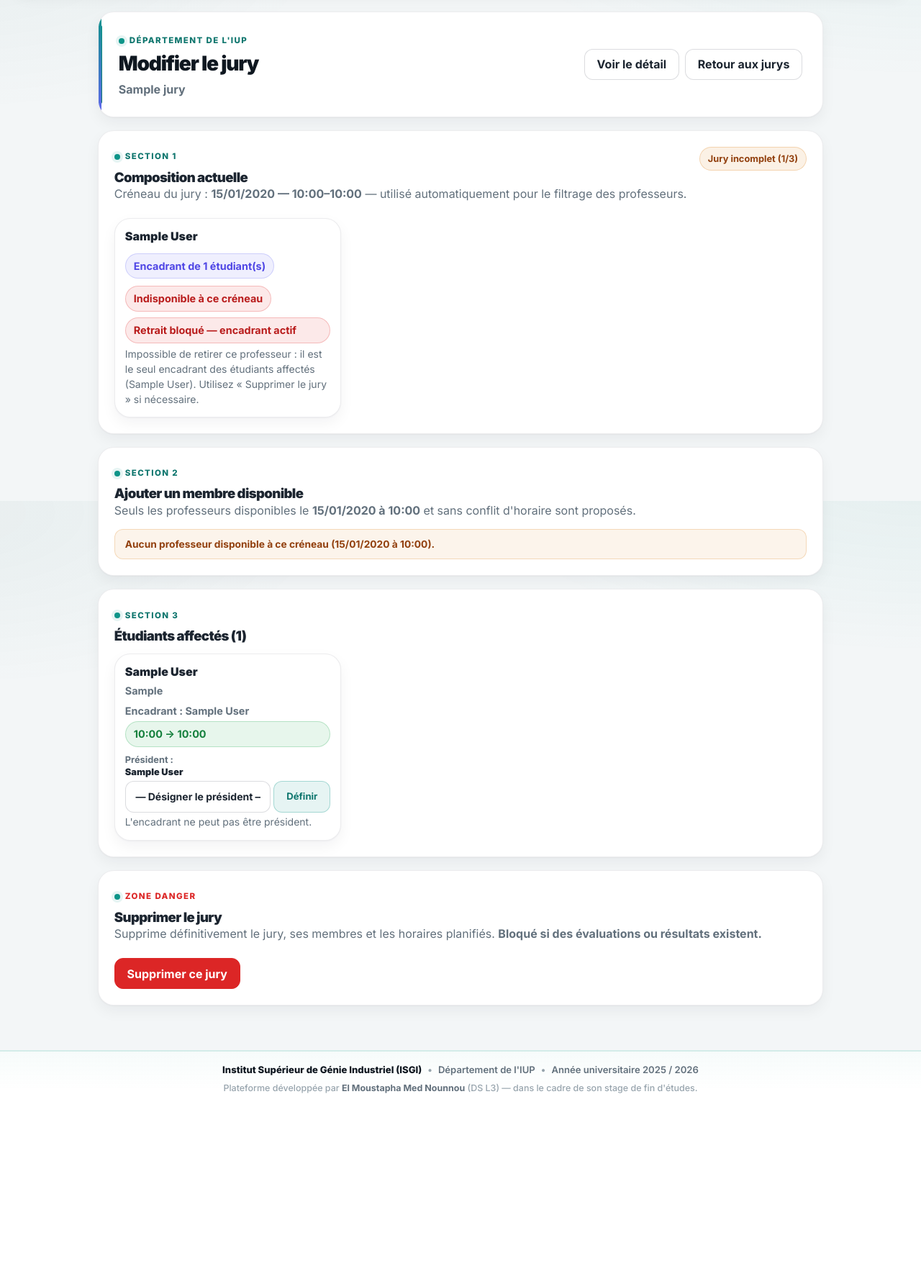
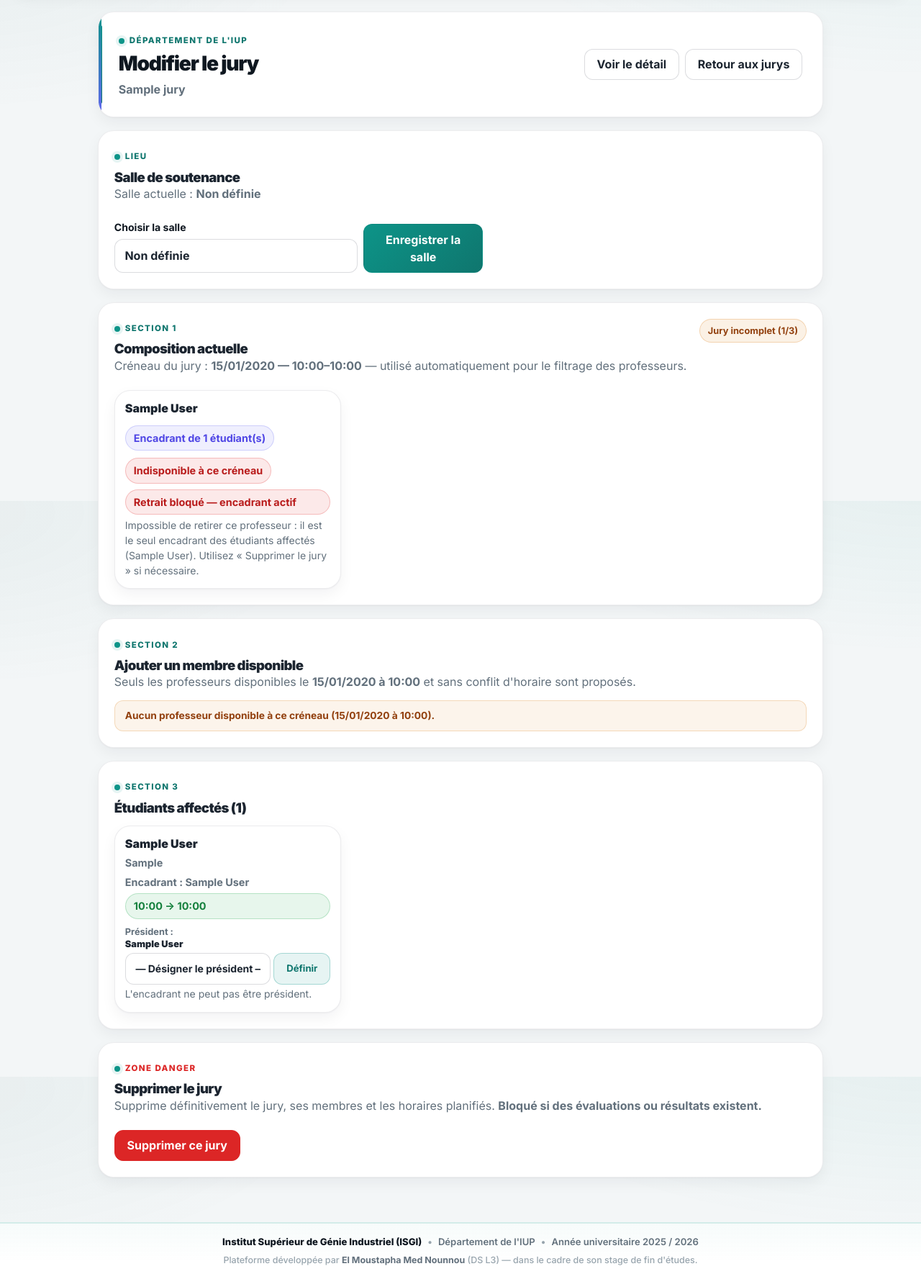
Before and after one commit to umr-ames/IUP_soutenance, a Django app: page /soutenances/admin/jurys/1/edit/ in a window 1280 px wide. Shown: the part 104-1881 px from the top of the page at 72% size. Before the commit the page ends 1623 px from the top, so only its background shows below. Run offline with Django 5.2, Linux system fonts and the light colour scheme; a user stored in the database is signed in; tables that the repository leaves empty hold one stand-in row (values such as "Sample post"); data that the repository does not hold is empty.

Commit message:
Jury : salle de soutenance + acceptation/refus rapide des demandes (chef de departement)
1) Nouveau champ salle sur le jury (Amphi, Salle 1/2/3/7/8/10), editable depuis
   la page de modification du jury, affiche cote etudiant, professeur, detail et
   dans la notification de planification.
4) Le chef de departement peut accepter/refuser une demande directement depuis
   la liste (sans ouvrir le dossier) pour les demandes validees par l'encadrant,
   + bouton « Tout accepter » pour toutes les demandes en attente du departement.
   Notifications etudiant a chaque decision.

Co-Authored-By: Claude Opus 4.8 <noreply@anthropic.com>

```diff
--- a/soutenances/models.py
+++ b/soutenances/models.py
@@ -260,8 +260,23 @@ class PFERequest(models.Model):
 
 
 class Jury(models.Model):
+    SALLE_CHOICES = [
+        ("", "Non définie"),
+        ("Amphi", "Amphi"),
+        ("Salle 1", "Salle 1"),
+        ("Salle 2", "Salle 2"),
+        ("Salle 3", "Salle 3"),
+        ("Salle 7", "Salle 7"),
+        ("Salle 8", "Salle 8"),
+        ("Salle 10", "Salle 10"),
+    ]
+
     name = models.CharField(max_length=255)
     defense_date = models.DateField()
+    salle = models.CharField(
+        max_length=20, choices=SALLE_CHOICES, blank=True, default="",
+        verbose_name="Salle",
+    )
     is_validated = models.BooleanField(default=False)
     created_at = models.DateTimeField(auto_now_add=True)
 
--- a/soutenances/urls.py
+++ b/soutenances/urls.py
@@ -6,6 +6,9 @@ from . import views
 urlpatterns = [
     path("admin/demandes/", views.admin_pfe_requests, name="admin_pfe_requests"),
     path("admin/demandes/<int:pk>/", views.admin_pfe_request_detail, name="admin_pfe_request_detail"),
+    path("admin/demandes/<int:pk>/accepter/", views.admin_pfe_quick_accept, name="admin_pfe_quick_accept"),
+    path("admin/demandes/<int:pk>/refuser/", views.admin_pfe_quick_refuse, name="admin_pfe_quick_refuse"),
+    path("admin/demandes/accepter-tout/", views.admin_pfe_accept_all, name="admin_pfe_accept_all"),
     path("admin/deadline/", views.admin_deadline, name="admin_deadline"),
     path("admin/jurys/", views.admin_jury_list, name="admin_jury_list"),
     path("admin/jurys/generate/", views.admin_generate_juries, name="admin_generate_juries"),
--- a/soutenances/views.py
+++ b/soutenances/views.py
@@ -139,6 +139,78 @@ def admin_pfe_requests(request):
     return render(request, "soutenances/admin_pfe_requests.html", {
         "requests": requests,
     })
+
+
+def _notify_student_decision(pfe_request, accepted):
+    if accepted:
+        notify(
+            getattr(pfe_request.student, "user", None),
+            "Demande acceptée",
+            "Votre demande de soutenance a été acceptée par le département de l'IUP.",
+            "/student-dashboard/",
+            category=Notification.CATEGORY_REQUEST,
+        )
+    else:
+        notify(
+            getattr(pfe_request.student, "user", None),
+            "Demande refusée par le département",
+            "Votre demande de soutenance a été refusée par le département de l'IUP.",
+            "/student-dashboard/",
+            category=Notification.CATEGORY_REQUEST,
+        )
+
+
+@login_required
+@role_required(["admin"])
+def admin_pfe_quick_accept(request, pk):
+    """Accepter une demande (déjà validée par l'encadrant) sans ouvrir le dossier."""
+    pfe_request = get_object_or_404(
+        PFERequest.objects.select_related("student", "student__user"), pk=pk
+    )
+    if request.method == "POST":
+        if pfe_request.status != PFERequest.STATUS_PENDING_ADMIN:
+            messages.error(request, "Cette demande n'est pas en attente du département.")
+        else:
+            pfe_request.admin_accept(request.user)
+            _notify_student_decision(pfe_request, True)
+            messages.success(request, f"Demande de {pfe_request.student.full_name} acceptée.")
+    return redirect("admin_pfe_requests")
+
+
+@login_required
+@role_required(["admin"])
+def admin_pfe_quick_refuse(request, pk):
+    """Refuser une demande (en attente du département) sans ouvrir le dossier."""
+    pfe_request = get_object_or_404(
+        PFERequest.objects.select_related("student", "student__user"), pk=pk
+    )
+    if request.method == "POST":
+        if pfe_request.status != PFERequest.STATUS_PENDING_ADMIN:
+            messages.error(request, "Cette demande n'est pas en attente du département.")
+        else:
+            comment = (request.POST.get("comment") or "").strip()
+            pfe_request.admin_refuse(request.user, comment or None)
+            _notify_student_decision(pfe_request, False)
+            messages.success(request, f"Demande de {pfe_request.student.full_name} refusée.")
+    return redirect("admin_pfe_requests")
+
+
+@login_required
+@role_required(["admin"])
+def admin_pfe_accept_all(request):
+    """Accepte toutes les demandes déjà validées par les encadrants (en attente
+    du département)."""
+    if request.method == "POST":
+        pending = PFERequest.objects.filter(
+            status=PFERequest.STATUS_PENDING_ADMIN
+        ).select_related("student", "student__user")
+        count = 0
+        for pfe_request in pending:
+            pfe_request.admin_accept(request.user)
+            _notify_student_decision(pfe_request, True)
+            count += 1
+        messages.success(request, f"{count} demande(s) acceptée(s).")
+    return redirect("admin_pfe_requests")
 
 
 @login_required
@@ -1605,6 +1677,17 @@ def admin_jury_update(request, pk):
             )
         return redirect("admin_jury_update", pk=jury.pk)
 
+    if request.method == "POST" and request.POST.get("action") == "set_salle":
+        salle = (request.POST.get("salle") or "").strip()
+        valid = {choice for choice, _ in Jury.SALLE_CHOICES}
+        if salle not in valid:
+            messages.error(request, "Salle invalide.")
+        else:
+            Jury.objects.filter(pk=jury.pk).update(salle=salle)
+            messages.success(request, "Salle mise à jour.")
+        return redirect("admin_jury_update", pk=jury.pk)
+
+    context["salle_choices"] = Jury.SALLE_CHOICES
     return render(request, "soutenances/admin_jury_update.html", context)
 
 
@@ -1769,10 +1852,11 @@ def _notify_jury_published(jury):
                 f" à {format_time(schedule.start_time)}"
                 f"–{format_time(schedule.end_time)}"
             )
+        salle = f" Salle : {jury.get_salle_display()}." if jury.salle else ""
         notify(
             getattr(js.student, "user", None),
             "Votre soutenance est planifiée",
-            f"Date : {format_date(jury.defense_date)}{horaire}. Jury : {jury.name}.",
+            f"Date : {format_date(jury.defense_date)}{horaire}.{salle} Jury : {jury.name}.",
             "/student-dashboard/",
             category=Notification.CATEGORY_JURY,
         )
--- a/templates/core/student_dashboard.html
+++ b/templates/core/student_dashboard.html
@@ -374,7 +374,7 @@
                         <span class="eyebrow">Mon jury</span>
                         <h3>{{ jury_assignment.jury.name }}</h3>
                     </div>
-                    <span class="status-pill info">{{ jury_assignment.jury.defense_date|date:"d/m/Y" }}</span>
+                    <span class="status-pill info">{{ jury_assignment.jury.defense_date|date:"d/m/Y" }}{% if jury_assignment.jury.salle %} · {{ jury_assignment.jury.get_salle_display }}{% endif %}</span>
                 </div>
 
                 <div class="jury-members-row">
--- a/templates/professors/professor_my_juries.html
+++ b/templates/professors/professor_my_juries.html
@@ -402,7 +402,7 @@
             <div class="jury-header">
                 <div class="jury-title">
                     <strong>{{ jury.name }}</strong>
-                    <span>Date de soutenance : {{ jury.defense_date|date:"d/m/Y" }}</span>
+                    <span>Date de soutenance : {{ jury.defense_date|date:"d/m/Y" }}{% if jury.salle %} · Salle : {{ jury.get_salle_display }}{% endif %}</span>
                 </div>
 
                 <div class="jury-meta">
--- a/templates/soutenances/admin_jury_detail.html
+++ b/templates/soutenances/admin_jury_detail.html
@@ -9,7 +9,7 @@
             <p class="eyebrow">Détail du jury</p>
             <h1>{{ jury.name }}</h1>
             <p class="muted">
-                Date de soutenance : {{ jury.defense_date|date:"d/m/Y" }}
+                Date de soutenance : {{ jury.defense_date|date:"d/m/Y" }}{% if jury.salle %} · Salle : {{ jury.get_salle_display }}{% endif %}
             </p>
         </div>
 
--- a/templates/soutenances/admin_jury_update.html
+++ b/templates/soutenances/admin_jury_update.html
@@ -18,6 +18,32 @@
             Retour aux jurys
         </a>
     </div>
+</div>
+
+<!-- ── Salle de soutenance ─────────────────────────────────────────────────── -->
+<div class="glass-card">
+    <div class="card-header-flex">
+        <div>
+            <span class="eyebrow">Lieu</span>
+            <h3>Salle de soutenance</h3>
+            <p class="text-muted mb-0">Salle actuelle : <strong>{{ jury.get_salle_display|default:"Non définie" }}</strong></p>
+        </div>
+    </div>
+    <form method="post" class="row g-2 align-items-end mt-2" style="max-width:520px;">
+        {% csrf_token %}
+        <input type="hidden" name="action" value="set_salle">
+        <div class="col-md-8">
+            <label class="form-label">Choisir la salle</label>
+            <select name="salle" class="form-select">
+                {% for value, label in salle_choices %}
+                    <option value="{{ value }}" {% if jury.salle == value %}selected{% endif %}>{{ label }}</option>
+                {% endfor %}
+            </select>
+        </div>
+        <div class="col-md-4">
+            <button type="submit" class="btn btn-primary w-100">Enregistrer la salle</button>
+        </div>
+    </form>
 </div>
 
 <!-- ── Section 1 : Créneau réel + Composition actuelle ────────────────────── -->
```
Also changed, not shown: templates/soutenances/admin_pfe_requests.html (+18 -0 lines), soutenances/migrations/0019_jury_salle.py (added).
